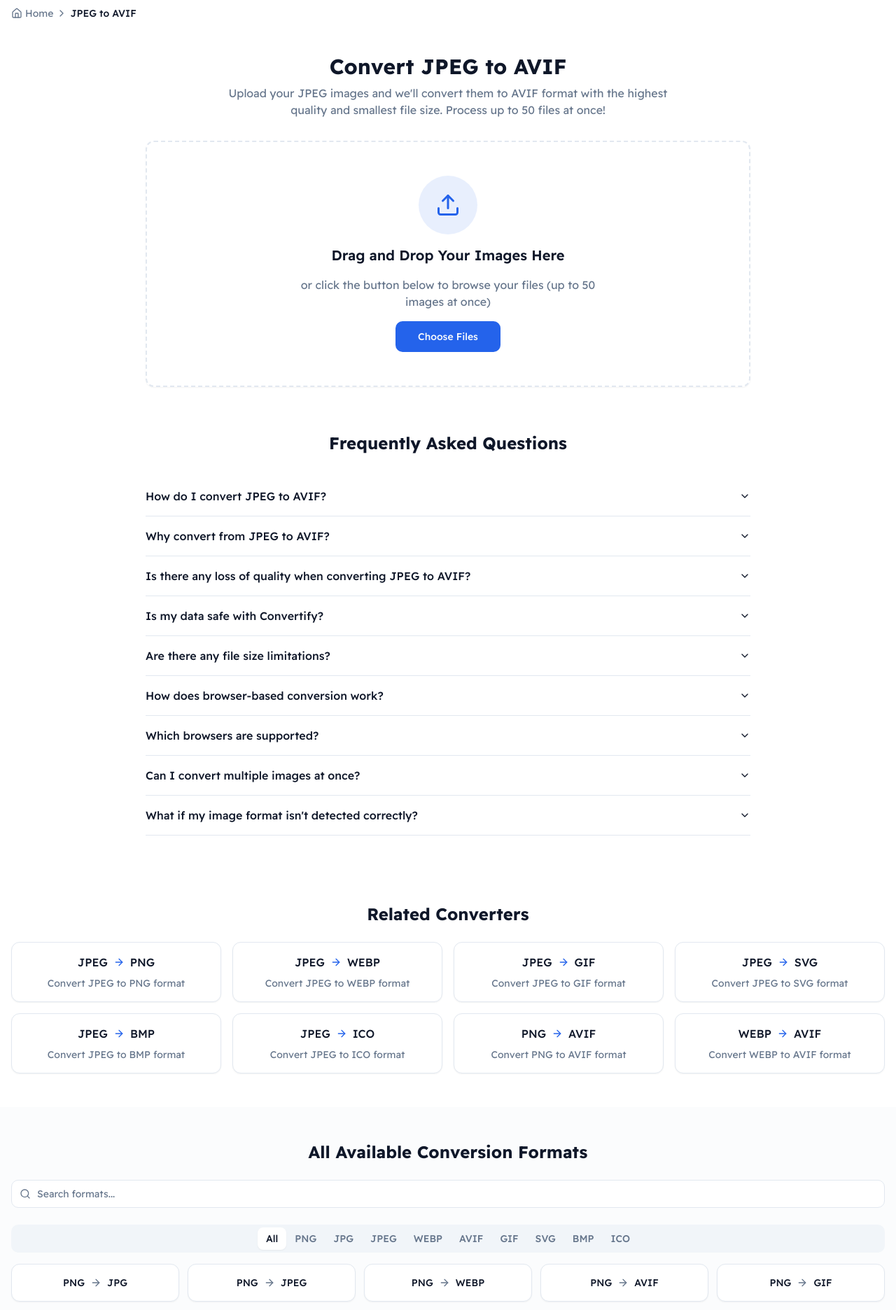
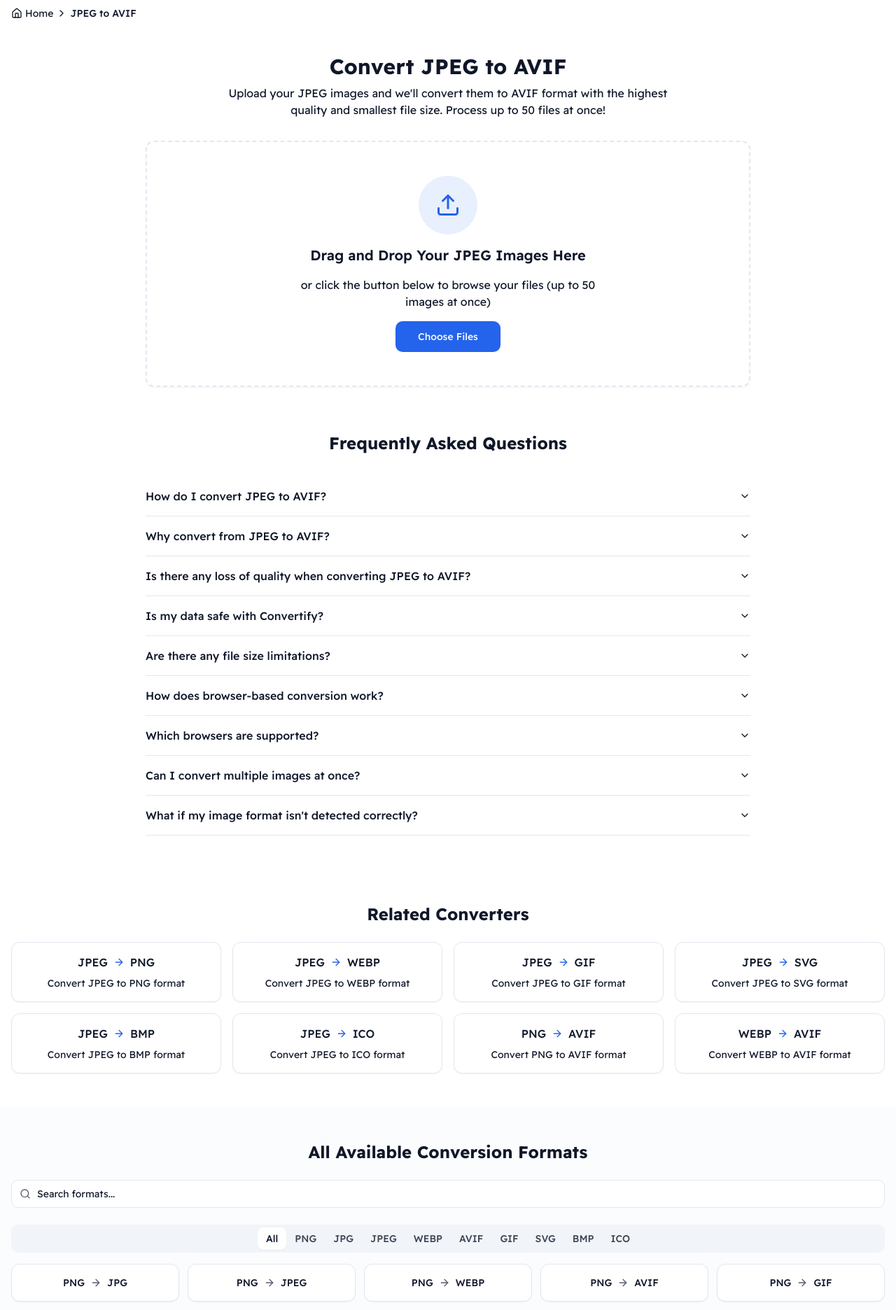
Before and after one commit to crfdiab/imageflow-swap, a React (Vite) app: page /jpeg-avif in a window 1280 px wide. Shown: the part 80-1952 px from the top of the page at 70% size. Built offline with nearby package versions, Linux system fonts and the light colour scheme.

Commit message:
Minor Adjustments

```diff
--- a/src/components/ConversionArea.tsx
+++ b/src/components/ConversionArea.tsx
@@ -402,9 +402,9 @@ export function ConversionArea() {
             <div className="p-6 rounded-full bg-primary/10 text-primary">
               <Upload size={36} aria-hidden="true" />
             </div>
-              <h3 className="text-xl font-semibold">
-                Drag and Drop Your Images Here
-              </h3>
+              <h2 className="text-xl font-semibold">
+                Drag and Drop Your {formats?.source.toUpperCase()} Images Here
+              </h2>
             <p className="text-muted-foreground mb-4 max-w-md">
                 or click the button below to browse your files (up to 50 images at once)
             </p>
--- a/src/components/Footer.tsx
+++ b/src/components/Footer.tsx
@@ -35,7 +35,7 @@ export function Footer({ className }: FooterProps) {
           {/* About */}
           <div>
             <h3 className="text-lg font-semibold mb-4">About Convertify</h3>
-            <p className="text-muted-foreground text-sm">
+            <p className="text-foreground opacity-90 text-sm">
               Convertify offers free online image format conversion tools. Convert between PNG, JPEG, WebP, AVIF, GIF, SVG and more with no upload required - all processing happens right in your browser.
             </p>
           </div>
@@ -48,7 +48,7 @@ export function Footer({ className }: FooterProps) {
                 <li key={`${source}-${target}`}>
                   <Link
                     to={`/${formatToSlug(source, target)}`}
-                    className="text-sm hover:text-primary transition-colors"
+                    className="text-sm text-foreground hover:text-primary transition-colors"
                     onClick={handleLinkClick}
                   >
                     {source.toUpperCase()} to {target.toUpperCase()}
@@ -107,7 +107,7 @@ export function Footer({ className }: FooterProps) {
         </div>
 
         <div className="border-t border-border/40 mt-8 pt-8 flex flex-col md:flex-row justify-between items-center">
-          <p className="text-sm text-muted-foreground mb-4 md:mb-0">
+          <p className="text-sm text-foreground opacity-90 mb-4 md:mb-0">
             © {new Date().getFullYear()} Convertify. All rights reserved.
           </p>
           <div className="flex items-center space-x-4">
--- a/src/components/FormatGallery.tsx
+++ b/src/components/FormatGallery.tsx
@@ -46,7 +46,7 @@ export function FormatGallery() {
     <div className="space-y-6">
       <div className="flex flex-col sm:flex-row gap-4">
         <div className="relative flex-1">
-          <Search className="absolute left-3 top-1/2 transform -translate-y-1/2 h-4 w-4 text-muted-foreground" />
+          <Search className="absolute left-3 top-1/2 transform -translate-y-1/2 h-4 w-4 text-foreground opacity-70" />
           <Input
             placeholder="Search formats..."
             value={filter}
@@ -83,9 +83,9 @@ export function FormatGallery() {
                 <Card className="overflow-hidden transition-all hover:shadow-md hover:border-primary/50">
                   <CardContent className="p-4">
                     <div className="flex items-center justify-center space-x-2">
-                      <span className="font-medium text-sm uppercase">{source}</span>
-                      <ArrowRight className="h-4 w-4 text-muted-foreground" />
-                      <span className="font-medium text-sm uppercase">{target}</span>
+                      <span className="font-medium text-sm uppercase text-foreground">{source}</span>
+                      <ArrowRight className="h-4 w-4 text-foreground opacity-70" />
+                      <span className="font-medium text-sm uppercase text-foreground">{target}</span>
                     </div>
                   </CardContent>
                 </Card>
--- a/src/components/ui/tabs.tsx
+++ b/src/components/ui/tabs.tsx
@@ -12,7 +12,7 @@ const TabsList = React.forwardRef<
   <TabsPrimitive.List
     ref={ref}
     className={cn(
-      "inline-flex h-10 items-center justify-center rounded-md bg-muted p-1 text-muted-foreground",
+      "inline-flex h-auto flex-wrap items-center justify-center rounded-md bg-muted p-1 text-foreground",
       className
     )}
     {...props}
@@ -28,6 +28,7 @@ const TabsTrigger = React.forwardRef<
     ref={ref}
     className={cn(
       "inline-flex items-center justify-center whitespace-nowrap rounded-sm px-3 py-1.5 text-sm font-medium ring-offset-background transition-all focus-visible:outline-none focus-visible:ring-2 focus-visible:ring-ring focus-visible:ring-offset-2 disabled:pointer-events-none disabled:opacity-50 data-[state=active]:bg-background data-[state=active]:text-foreground data-[state=active]:shadow-sm",
+      "data-[state=inactive]:text-foreground data-[state=inactive]:opacity-80",
       className
     )}
     {...props}
--- a/src/index.css
+++ b/src/index.css
@@ -1,4 +1,3 @@
-
 @import url('https://fonts.googleapis.com/css2?family=Readex+Pro:wght@200;300;400;500;600;700&display=swap');
 
 @tailwind base;
@@ -23,7 +22,7 @@
     --secondary-foreground: 222 47% 11%;
 
     --muted: 210 40% 96%;
-    --muted-foreground: 215 16% 47%;
+    --muted-foreground: hsl(215.4 16.3% 46.9%);
 
     --accent: 221 83% 53%;
     --accent-foreground: 222 47% 11%;
@@ -55,7 +54,7 @@
     --secondary-foreground: 210 40% 98%;
 
     --muted: 217.2 32.6% 17.5%;
-    --muted-foreground: 215 20.2% 65.1%;
+    --muted-foreground: hsl(215 20.2% 75.1%);
 
     --accent: 217.2 91.2% 59.8%;
     --accent-foreground: 210 40% 98%;
```
Lines whose indentation alone changed are shown as unchanged.
